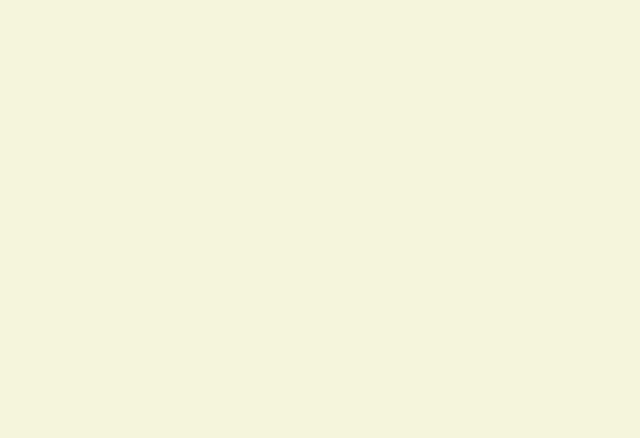
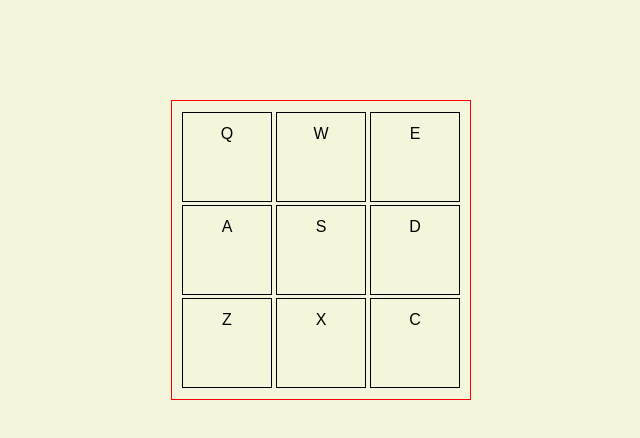
Before and after one commit to Tyler-Oliver/drum-machine, a React (Create React App) app: page / in a window 1280 px wide. Shown: the top 438 px of the page, without its empty margins (319-959 px from the left). Built offline with nearby package versions, Linux system fonts and the light colour scheme.

Commit message:
initial commit

```diff
--- a/src/App.js
+++ b/src/App.js
@@ -14,11 +14,12 @@ export default class App extends Component {
 
   //define event listeners
   playSound(e) {}
+
   //render
   render() {
     return (
       <div className="App">
-        <DrumPad />
+        <DrumPad currentObj={this.state.currentObj} />
       </div>
     );
   }
--- a/src/Drum.js
+++ b/src/Drum.js
@@ -1,11 +1,17 @@
 import React, { Component } from "react";
 
 export default class Drum extends Component {
-  constructor(props) {
-    super(props);
-  }
   render() {
-    return <div></div>;
+    return (
+      <div className="drum" id={this.props.keyTrigger}>
+        <audio
+          className="sound"
+          id={this.props.drumId}
+          src={this.props.drumSound}
+        />
+        {this.props.keyTrigger}
+      </div>
+    );
   }
   //this.handleChange=this.handleChange.bind(this)
 
--- a/src/DrumPad.js
+++ b/src/DrumPad.js
@@ -1,11 +1,20 @@
 import React, { Component } from "react";
 import Drum from "./Drum";
 
-export default class Key extends Component {
-  constructor(props) {
-    super(props);
-  }
+export default class DrumPad extends Component {
   render() {
-    return <Drum />;
+    let drumPad = this.props.currentObj.map((currentVal, i, drumPadArr) => {
+      return (
+        <div key={drumPadArr[i].id}>
+          <Drum
+            keyCode={drumPadArr[i].keyCode}
+            keyTrigger={drumPadArr[i].keyTrigger}
+            drumId={drumPadArr[i].id}
+            drumSound={drumPadArr[i].url}
+          />
+        </div>
+      );
+    });
+    return <div className="drumPad">{drumPad}</div>;
   }
 }
--- a/src/Object.js
+++ b/src/Object.js
@@ -54,3 +54,5 @@ const objOne = [
     url: "https://s3.amazonaws.com/freecodecamp/drums/Cev_H2.mp3"
   }
 ];
+
+export default objOne;
--- a/src/styles.scss
+++ b/src/styles.scss
@@ -18,26 +18,21 @@ body {
   background-color: beige;
 }
 
-#drum {
+.drumPad {
   display: flex;
-  flex-direction: column;
-  justify-content: space-around;
+  flex-flow: row wrap;
+  justify-content: space-between;
+  align-items: center;
+  padding: 10px;
+  margin: 100px auto;
   height: 300px;
-  width: 400px;
-  margin: 0 auto;
-  border: 1px solid black;
-  border-radius: 5px;
+  width: 300px;
+  border: 1px solid red;
 }
 
-.drum-row {
-  display: flex;
-  justify-content: space-around;
+.drum {
+  padding: 10px;
+  height: 90px;
+  width: 90px;
   border: 1px solid black;
-  width: 100%;
 }
-
-#key {
-  width: 50px;
-  height: 50px;
-  border-radius: 5px;
-}
```
